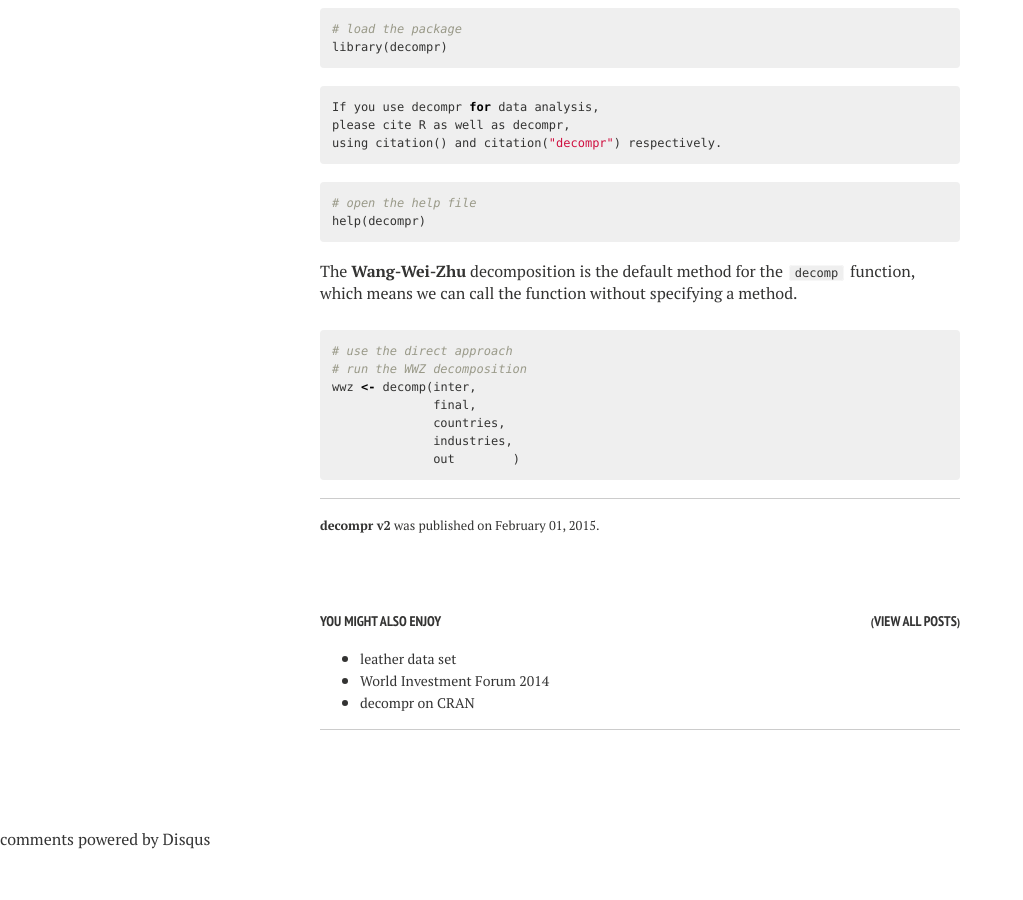
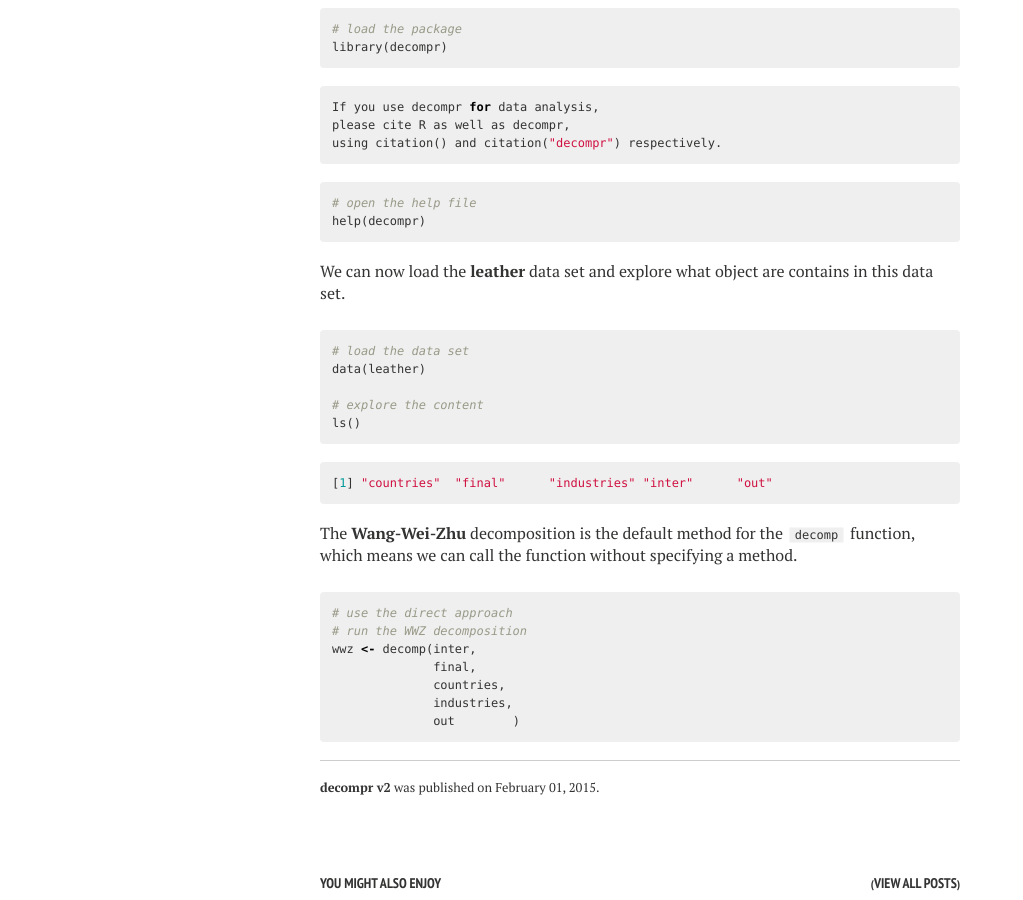
Before and after one commit to bquast/decompr, a Jekyll site: the page built from _posts/2015-02-01-decompr-v2.md, in a window 1280 px wide and 900 px high, scrolled down 1490 px. Shown: the whole window, without its empty margins (0-1023 px from the left). Built offline with Jekyll 4.4.1, drawn with Linux system fonts in a browser that asks for light colours; nearby versions of some CDN libraries; comment, search, counter and statistics services are not loaded; before the commit the page ends 2340 px from its top, so only the background shows below that.

Commit message:
add data loading

```diff
--- a/_posts/2015-02-01-decompr-v2.md
+++ b/_posts/2015-02-01-decompr-v2.md
@@ -73,6 +73,20 @@ using citation() and citation("decompr") respectively.
 help(decompr)
 {% endhighlight %}
 
+We can now load  the **leather** data set and explore what object are contains in this data set.
+
+{% highlight r %}
+# load the data set
+data(leather)
+
+# explore the content
+ls()
+{% endhighlight %}
+
+{% highlight r %}
+[1] "countries"  "final"      "industries" "inter"      "out"
+{% endhighlight %}
+
 The **Wang-Wei-Zhu** decomposition is the default method for the `decomp` function, which means we can call the function without specifying a method.
 {% highlight r %}
 # use the direct approach
```
